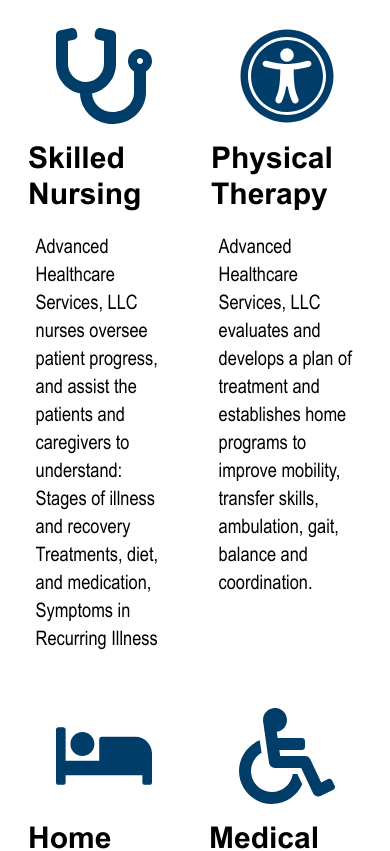
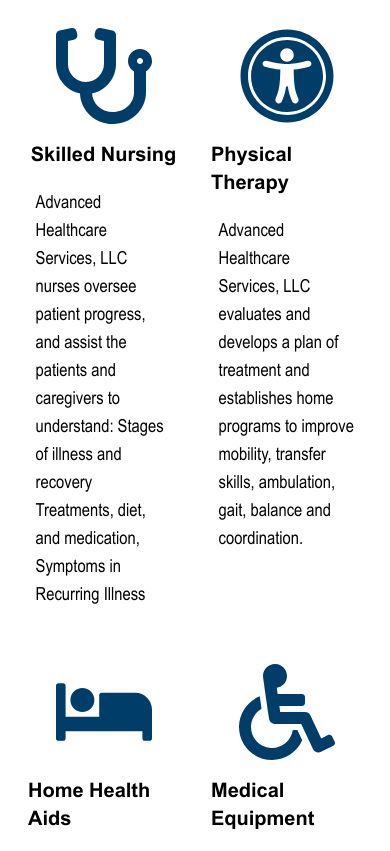
Before and after one commit to TheAdrianVera/Advanced2024, a React (Vite) app: page / in a window 390 px wide. Shown: the part 800-1651 px from the top of the page. Built offline with nearby package versions, Linux system fonts and the light colour scheme; no server answers.

Commit message:
added small screen style update

```diff
--- a/src/components/pagecomponents/service-block.tsx
+++ b/src/components/pagecomponents/service-block.tsx
@@ -43,10 +43,10 @@ const ServiceBlock: React.FC<ServiceBlockProps> = ({title, content, iconLabel})
         <div className='flex flex-col w-[100%] min-w-16 px-2 py-5 md:py-2'>
             <div className='flex flex-col items-center'>
                 <div className='pb-2'>{icon(iconLabel)}</div>
-                <div className='text-3xl lg:text-2xl font-arial-bold py-2'>{title}</div>
+                <div className='text-xl md:text-2xl font-arial-bold py-2'>{title}</div>
             </div>
             <div className='flex flex-col items-center'>
-                <div className='font-arial-narrow text-xl pt-3 w-[90%] lg:w-[100%]'>{content}</div>
+                <div className='font-arial-narrow text-lg md:text-xl pt-3 w-[90%] lg:w-[100%]'>{content}</div>
             </div>
 
         </div>
```
